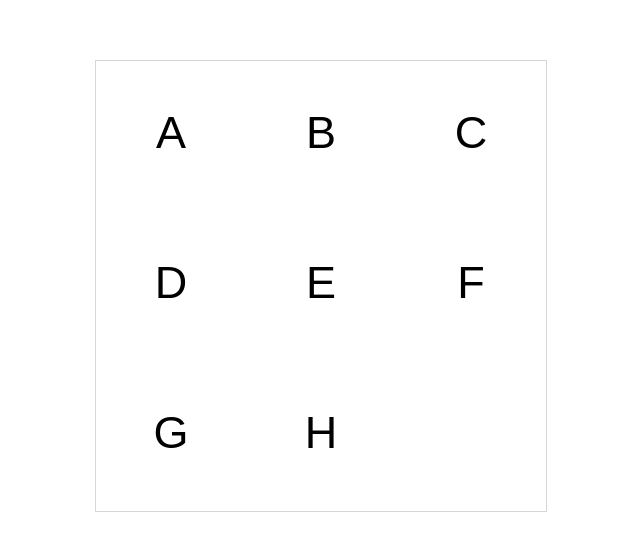
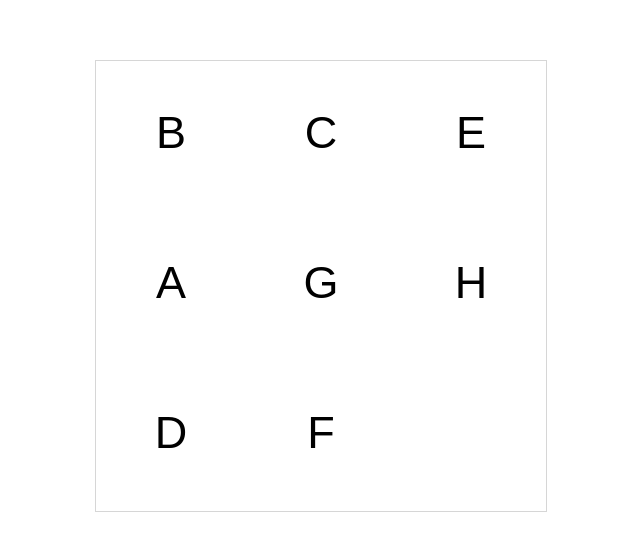
Before and after one commit to RiseLedger/shuffle-puzzle, a plain HTML site: page index.html in a window 1280 px wide. Shown: the part 114-664 px from the top of the page, without its empty margins (319-959 px from the left). Drawn offline with Linux system fonts and the light colour scheme.

Commit message:
implement shuffle method

```diff
--- a/index.html
+++ b/index.html
@@ -74,7 +74,14 @@ var methods = {
         methods.draw();
     },
 
-    shuffle : function (times) {},
+    shuffle : function (times) {
+        var directions = ['up', 'down', 'left', 'right'];
+
+        for(var i = 0; i < times; i++) {
+            var move = Math.floor( Math.random() * directions.length );
+            methods.actions[ directions[move] ]();
+        }
+    },
 
     actions : {
         up : function () {
@@ -111,6 +118,7 @@ var key = {
 };
 
 methods.draw();
+methods.shuffle(100);
 
 document.querySelector('body').addEventListener('keydown', function (e) {
     if( ! key.hasOwnProperty( e.keyCode ) ) { return; }
```
